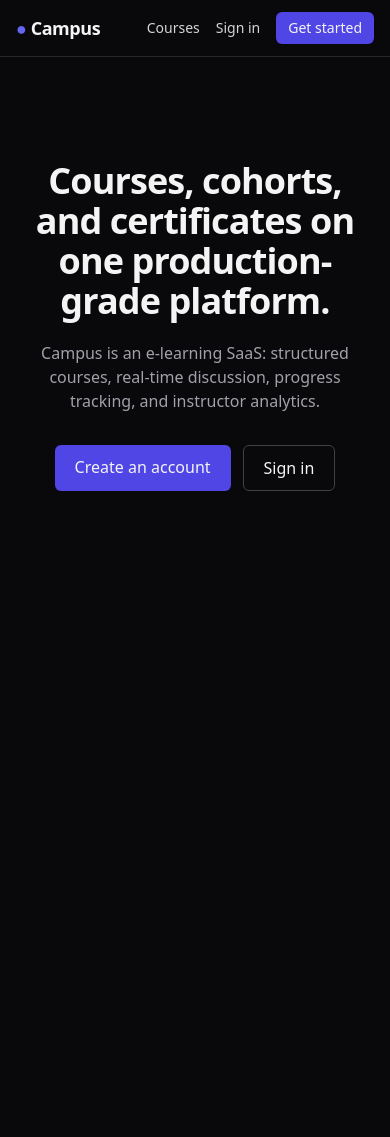
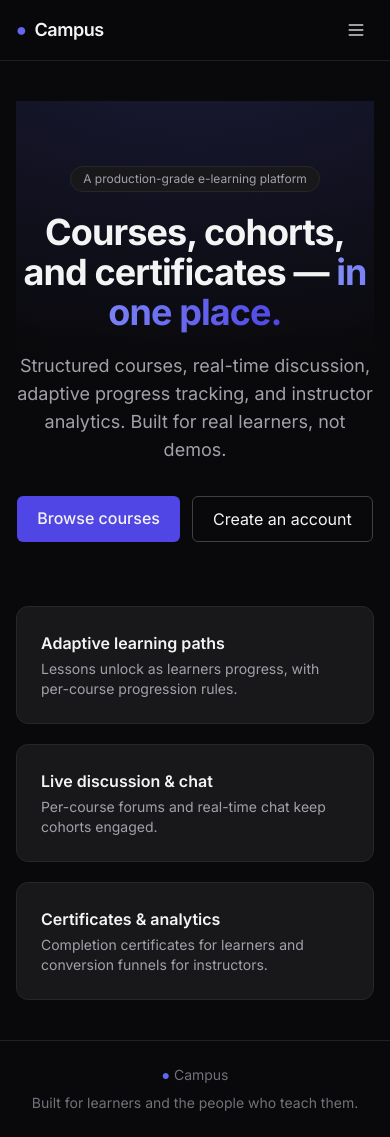
Before and after one commit to elsayed07/campus, a Django app: template templates/pages/home.html in a window 390 px wide. Before the commit the page ends 491 px from the top, so only its background shows below. Run offline with Django 5.2, Linux system fonts and the light colour scheme; the template is opened without the code that fills it, so the values that code supplies are empty; some libraries are stand-ins or nearby versions.

Commit message:
Polish UI: responsive shell, toasts, loading states and landing page
- rework the base layout into a sticky responsive shell with a mobile menu,
  shared nav-links partial, sticky footer and the Inter typeface
- Django messages now render as auto-dismissing toast notifications
- global HTMX request progress bar and improved focus-visible and input styling
  for accessibility
- redesigned landing page with a gradient hero and a feature grid

```diff
--- a/templates/base.html
+++ b/templates/base.html
@@ -5,73 +5,95 @@
   <meta charset="utf-8">
   <meta name="viewport" content="width=device-width, initial-scale=1">
   <title>{% block title %}Campus{% endblock %}</title>
+  <meta name="description" content="Campus — courses, cohorts and certificates on a modern e-learning platform.">
   <script src="https://cdn.tailwindcss.com"></script>
   <script>
     tailwind.config = {
       darkMode: 'class',
-      theme: { extend: { colors: { brand: { 500: '#6366f1', 600: '#4f46e5', 700: '#4338ca' } } } }
+      theme: { extend: {
+        colors: { brand: {
+          400: '#818cf8', 500: '#6366f1', 600: '#4f46e5', 700: '#4338ca'
+        } },
+        fontFamily: { sans: ['Inter', 'ui-sans-serif', 'system-ui', 'sans-serif'] },
+      } }
     }
   </script>
+  <link rel="preconnect" href="https://fonts.googleapis.com">
+  <link href="https://fonts.googleapis.com/css2?family=Inter:wght@400;500;600;700&display=swap" rel="stylesheet">
   <script src="https://unpkg.com/htmx.org@2.0.3" defer></script>
   <script src="https://unpkg.com/alpinejs@3.x.x/dist/cdn.min.js" defer></script>
   <style>
     input:not([type=checkbox]):not([type=radio]), select, textarea {
-      width: 100%; margin-top: .25rem; border-radius: .375rem;
+      width: 100%; margin-top: .25rem; border-radius: .5rem;
       border: 1px solid #3f3f46; background: #18181b; color: #fafafa;
-      padding: .5rem .75rem; font-size: .875rem;
+      padding: .55rem .8rem; font-size: .875rem; transition: border-color .15s, box-shadow .15s;
     }
-    input:focus, select, textarea:focus { outline: 2px solid #4f46e5; outline-offset: 0; }
+    input:focus, select:focus, textarea:focus {
+      outline: none; border-color: #6366f1; box-shadow: 0 0 0 3px rgba(99,102,241,.25);
+    }
+    :focus-visible { outline: 2px solid #818cf8; outline-offset: 2px; }
+    /* HTMX request progress bar */
+    #htmx-progress { position: fixed; top: 0; left: 0; height: 2px; width: 0;
+      background: #6366f1; z-index: 60; transition: width .3s ease; opacity: 0; }
+    .htmx-request #htmx-progress { width: 80%; opacity: 1; }
+    [x-cloak] { display: none !important; }
   </style>
   {% block head %}{% endblock %}
 </head>
-<body class="h-full bg-zinc-950 text-zinc-100 antialiased"
-      hx-headers='{"X-CSRFToken": "{{ csrf_token }}"}'>
-  <header class="border-b border-zinc-800">
+<body class="flex min-h-full flex-col bg-zinc-950 text-zinc-100 antialiased"
+      hx-headers='{"X-CSRFToken": "{{ csrf_token }}"}'
+      hx-indicator="#htmx-progress">
+  <div id="htmx-progress"></div>
+
+  <header class="sticky top-0 z-40 border-b border-zinc-800/80 bg-zinc-950/80 backdrop-blur"
+          x-data="{ open: false }">
     <nav class="mx-auto flex max-w-6xl items-center justify-between px-4 py-3">
-      <a href="{% url 'home' %}" class="text-lg font-semibold tracking-tight">
+      <a href="{% url 'home' %}" class="flex items-center gap-2 text-lg font-semibold tracking-tight">
         <span class="text-brand-500">●</span> Campus
       </a>
-      <div class="flex items-center gap-4 text-sm">
-        <a href="{% url 'catalog:course_list' %}" class="text-zinc-300 hover:text-white">Courses</a>
-        {% if request.user.is_authenticated %}
-          <a href="{% url 'enrollment:my_courses' %}" class="text-zinc-300 hover:text-white">My learning</a>
-          {% if request.user.is_instructor %}
-            <a href="{% url 'catalog:teach' %}" class="text-zinc-300 hover:text-white">Teach</a>
-          {% endif %}
-          <a href="{% url 'notifications:inbox' %}" class="relative text-zinc-300 hover:text-white"
-             x-data="{ count: {{ unread_notifications }} }"
-             x-init="
-               const proto = location.protocol === 'https:' ? 'wss' : 'ws';
-               const s = new WebSocket(`${proto}://${location.host}/ws/notifications/`);
-               s.onmessage = (e) => { const d = JSON.parse(e.data); if (d.unread !== undefined) count = d.unread; };
-             ">
-            Alerts
-            <span x-show="count > 0"
-                  class="absolute -right-3 -top-2 rounded-full bg-brand-600 px-1.5 text-xs"
-                  x-text="count"></span>
-          </a>
-          <span class="text-zinc-400">{{ request.user.display_name }}</span>
-          <form method="post" action="{% url 'accounts:logout' %}">{% csrf_token %}
-            <button class="rounded-md px-3 py-1.5 text-zinc-300 hover:bg-zinc-800">Sign out</button>
-          </form>
-        {% else %}
-          <a href="{% url 'accounts:login' %}" class="text-zinc-300 hover:text-white">Sign in</a>
-          <a href="{% url 'accounts:signup' %}" class="rounded-md bg-brand-600 px-3 py-1.5 font-medium hover:bg-brand-500">Get started</a>
-        {% endif %}
+
+      <button class="sm:hidden rounded-md p-2 text-zinc-300 hover:bg-zinc-800" @click="open = !open"
+              aria-label="Toggle navigation">
+        <svg class="h-5 w-5" fill="none" stroke="currentColor" viewBox="0 0 24 24"><path stroke-linecap="round" stroke-linejoin="round" stroke-width="2" d="M4 6h16M4 12h16M4 18h16"/></svg>
+      </button>
+
+      <div class="hidden items-center gap-5 text-sm sm:flex">
+        {% include "components/_navlinks.html" %}
       </div>
     </nav>
+
+    <div x-show="open" x-cloak class="sm:hidden">
+      <div class="space-y-1 border-t border-zinc-800 px-4 py-3 text-sm">
+        {% include "components/_navlinks.html" %}
+      </div>
+    </div>
   </header>
 
   {% if messages %}
-    <div class="mx-auto max-w-6xl px-4 pt-4">
+    <div class="pointer-events-none fixed right-4 top-16 z-50 w-full max-w-sm space-y-2">
       {% for message in messages %}
-        <div class="rounded-md border border-zinc-800 bg-zinc-900 px-4 py-2 text-sm">{{ message }}</div>
+        <div class="pointer-events-auto rounded-lg border border-zinc-700 bg-zinc-900 px-4 py-3 text-sm shadow-lg
+                    {% if message.tags == 'error' %}border-red-800{% elif message.tags == 'success' %}border-green-800{% endif %}"
+             x-data="{ show: true }" x-show="show" x-init="setTimeout(() => show = false, 4500)"
+             x-transition.opacity.duration.300ms>
+          <div class="flex items-start justify-between gap-3">
+            <span>{{ message }}</span>
+            <button @click="show = false" class="text-zinc-500 hover:text-zinc-300" aria-label="Dismiss">&times;</button>
+          </div>
+        </div>
       {% endfor %}
     </div>
   {% endif %}
 
-  <main class="mx-auto max-w-6xl px-4 py-10">
+  <main class="mx-auto w-full max-w-6xl flex-1 px-4 py-10">
     {% block content %}{% endblock %}
   </main>
+
+  <footer class="border-t border-zinc-800/80">
+    <div class="mx-auto flex max-w-6xl flex-col items-center justify-between gap-2 px-4 py-6 text-sm text-zinc-500 sm:flex-row">
+      <span><span class="text-brand-500">●</span> Campus</span>
+      <span>Built for learners and the people who teach them.</span>
+    </div>
+  </footer>
 </body>
 </html>
--- /dev/null
+++ b/templates/components/_navlinks.html
@@ -0,0 +1,28 @@
+{# Shared nav links for desktop bar and mobile menu. #}
+<a href="{% url 'catalog:course_list' %}" class="block py-1 text-zinc-300 hover:text-white">Courses</a>
+{% if request.user.is_authenticated %}
+  <a href="{% url 'enrollment:my_courses' %}" class="block py-1 text-zinc-300 hover:text-white">My learning</a>
+  {% if request.user.is_instructor %}
+    <a href="{% url 'catalog:teach' %}" class="block py-1 text-zinc-300 hover:text-white">Teach</a>
+  {% endif %}
+  <a href="{% url 'notifications:inbox' %}" class="relative block py-1 text-zinc-300 hover:text-white"
+     x-data="{ count: {{ unread_notifications }} }"
+     x-init="
+       const proto = location.protocol === 'https:' ? 'wss' : 'ws';
+       const s = new WebSocket(`${proto}://${location.host}/ws/notifications/`);
+       s.onmessage = (e) => { const d = JSON.parse(e.data); if (d.unread !== undefined) count = d.unread; };
+     ">
+    Alerts
+    <span x-show="count > 0" x-cloak
+          class="ml-1 inline-flex items-center rounded-full bg-brand-600 px-1.5 text-xs"
+          x-text="count"></span>
+  </a>
+  <span class="hidden text-zinc-400 sm:inline">{{ request.user.display_name }}</span>
+  <form method="post" action="{% url 'accounts:logout' %}" class="inline">{% csrf_token %}
+    <button class="rounded-md px-3 py-1.5 text-zinc-300 hover:bg-zinc-800">Sign out</button>
+  </form>
+{% else %}
+  <a href="{% url 'accounts:login' %}" class="block py-1 text-zinc-300 hover:text-white">Sign in</a>
+  <a href="{% url 'accounts:signup' %}"
+     class="inline-block rounded-md bg-brand-600 px-3 py-1.5 font-medium text-white hover:bg-brand-500">Get started</a>
+{% endif %}
--- a/templates/pages/home.html
+++ b/templates/pages/home.html
@@ -1,17 +1,41 @@
 {% extends "base.html" %}
 {% block title %}Campus — learn without the tutorial feel{% endblock %}
 {% block content %}
-<section class="py-16 text-center">
-  <h1 class="mx-auto max-w-3xl text-4xl font-bold tracking-tight sm:text-5xl">
-    Courses, cohorts, and certificates on one production-grade platform.
+<section class="relative overflow-hidden py-16 text-center sm:py-24">
+  <div class="pointer-events-none absolute inset-0 -z-10 bg-[radial-gradient(40rem_20rem_at_50%_-10%,rgba(99,102,241,0.18),transparent)]"></div>
+  <span class="inline-flex items-center rounded-full border border-zinc-800 bg-zinc-900 px-3 py-1 text-xs text-zinc-400">
+    A production-grade e-learning platform
+  </span>
+  <h1 class="mx-auto mt-5 max-w-3xl text-4xl font-bold tracking-tight sm:text-6xl">
+    Courses, cohorts, and certificates —
+    <span class="bg-gradient-to-r from-brand-400 to-brand-600 bg-clip-text text-transparent">in one place.</span>
   </h1>
-  <p class="mx-auto mt-5 max-w-xl text-zinc-400">
-    Campus is an e-learning SaaS: structured courses, real-time discussion,
-    progress tracking, and instructor analytics.
+  <p class="mx-auto mt-5 max-w-xl text-lg text-zinc-400">
+    Structured courses, real-time discussion, adaptive progress tracking,
+    and instructor analytics. Built for real learners, not demos.
   </p>
-  <div class="mt-8 flex justify-center gap-3">
-    <a href="{% url 'accounts:signup' %}" class="rounded-md bg-brand-600 px-5 py-2.5 font-medium hover:bg-brand-500">Create an account</a>
-    <a href="{% url 'accounts:login' %}" class="rounded-md border border-zinc-700 px-5 py-2.5 hover:bg-zinc-900">Sign in</a>
+  <div class="mt-8 flex flex-wrap justify-center gap-3">
+    <a href="{% url 'catalog:course_list' %}" class="rounded-md bg-brand-600 px-5 py-2.5 font-medium hover:bg-brand-500">Browse courses</a>
+    {% if not request.user.is_authenticated %}
+      <a href="{% url 'accounts:signup' %}" class="rounded-md border border-zinc-700 px-5 py-2.5 hover:bg-zinc-900">Create an account</a>
+    {% else %}
+      <a href="{% url 'enrollment:my_courses' %}" class="rounded-md border border-zinc-700 px-5 py-2.5 hover:bg-zinc-900">Go to my learning</a>
+    {% endif %}
+  </div>
+</section>
+
+<section class="grid gap-5 sm:grid-cols-3">
+  <div class="rounded-xl border border-zinc-800 bg-zinc-900 p-6">
+    <h3 class="font-semibold">Adaptive learning paths</h3>
+    <p class="mt-1 text-sm text-zinc-400">Lessons unlock as learners progress, with per-course progression rules.</p>
+  </div>
+  <div class="rounded-xl border border-zinc-800 bg-zinc-900 p-6">
+    <h3 class="font-semibold">Live discussion & chat</h3>
+    <p class="mt-1 text-sm text-zinc-400">Per-course forums and real-time chat keep cohorts engaged.</p>
+  </div>
+  <div class="rounded-xl border border-zinc-800 bg-zinc-900 p-6">
+    <h3 class="font-semibold">Certificates & analytics</h3>
+    <p class="mt-1 text-sm text-zinc-400">Completion certificates for learners and conversion funnels for instructors.</p>
   </div>
 </section>
 {% endblock %}
```
